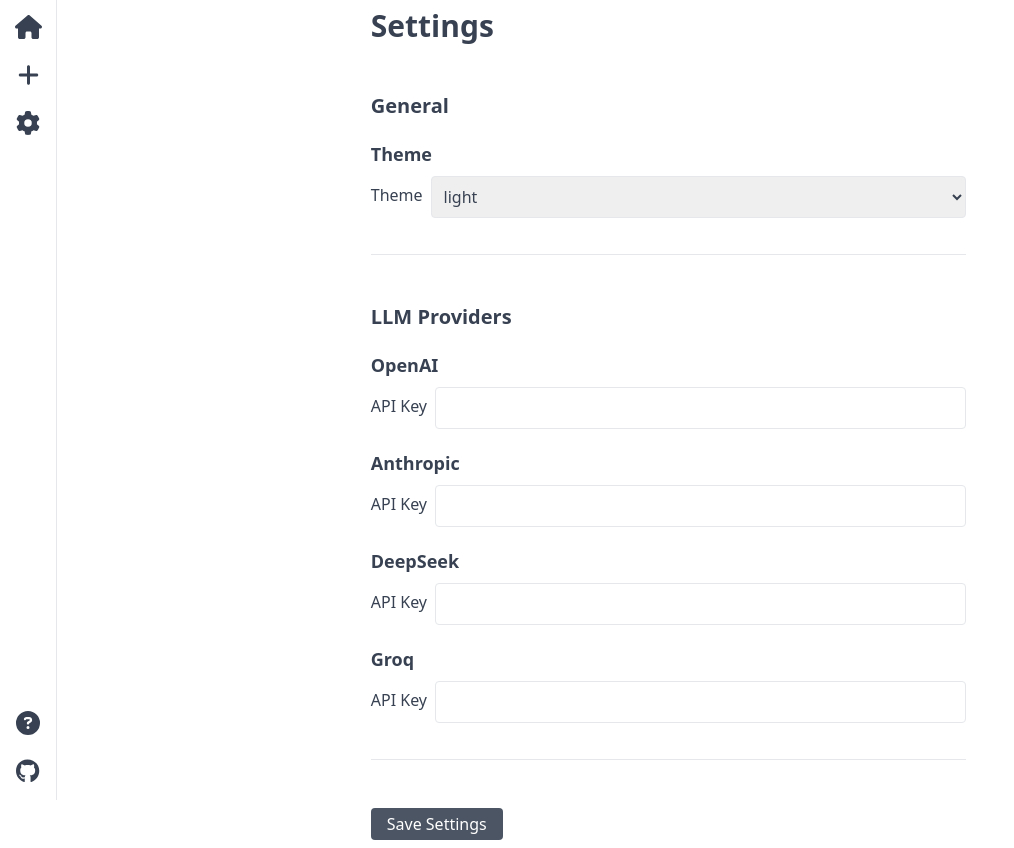
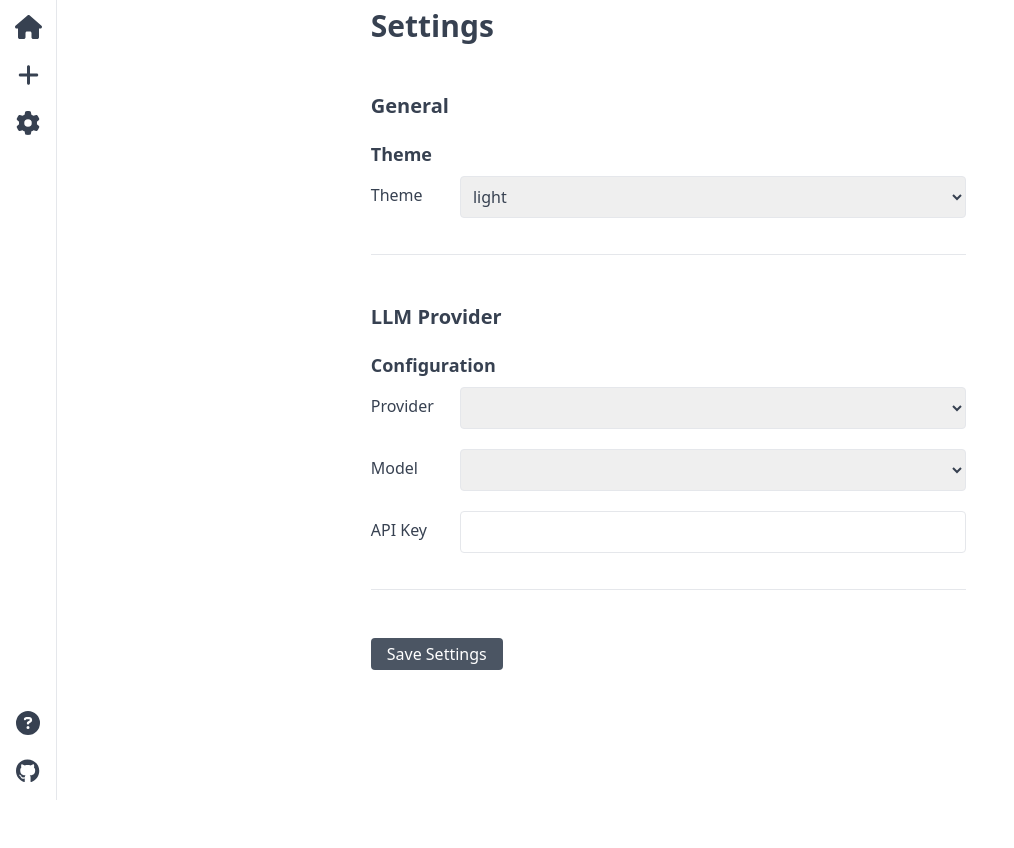
Before and after one commit to digovc/artifacts-ai, a Vue app: page /#/settings in a window 1280 px wide. Shown: the whole page, without its empty margins (0-1014 px from the left). After the commit the page ends 800 px from the top, so only its background shows below. Built offline with nearby package versions, Linux system fonts and the light colour scheme; what @guolao/vue-monaco-editor would draw is missing.

Commit message:
Simplify providers list.

```diff
--- a/src/components/Field.vue
+++ b/src/components/Field.vue
@@ -1,6 +1,6 @@
 <template>
   <div class="mb-5 flex space-x-2 items-center">
-    <label :for="label" class="block mb-1 whitespace-nowrap">{{ label }}</label>
+    <label :for="label" class="block mb-1 whitespace-nowrap w-24">{{ label }}</label>
     <input v-if="type === 'text'" :id="label" :value="modelValue" @input="updateValue" class="w-full p-2 border rounded"
            type="text"/>
     <input v-if="type === 'password'" :id="label" :value="modelValue" @input="updateValue" class="w-full p-2 border rounded"
@@ -13,9 +13,7 @@
 </template>
 
 <script setup>
-import { defineEmits, defineProps } from 'vue';
-
-defineProps({
+  defineProps({
   label: String,
   type: String,
   options: Array,
--- a/src/components/Group.vue
+++ b/src/components/Group.vue
@@ -6,8 +6,6 @@
 </template>
 
 <script setup>
-import { defineProps } from 'vue';
-
 defineProps({
   title: String,
 });
--- a/src/components/Subgroup.vue
+++ b/src/components/Subgroup.vue
@@ -6,8 +6,6 @@
 </template>
 
 <script setup>
-import { defineProps } from 'vue';
-
 defineProps({
   title: String,
 });
--- a/src/services/message-sender.js
+++ b/src/services/message-sender.js
@@ -1,6 +1,6 @@
 import database from "@/services/database.js";
-import openai from "@/services/providers/openai.js";
 import streamProvider from "@/services/stream-provider.js";
+import groq from "@/services/providers/groq.js";
 
 class MessageSender {
   async send(message, projectId) {
@@ -40,7 +40,8 @@
     };
 
     streamProvider.onStart$.next(0)
-    await openai.sendMessage(messages, onData);
+    // await openai.sendMessage(messages, onData);
+    await groq.sendMessage(messages, onData);
     streamProvider.onEnd$.next(0)
 
     const response = content;
--- /dev/null
+++ b/src/services/providers.js
@@ -0,0 +1,12 @@
+export const providers = [
+  { name: 'openai', label: 'OpenAI', url: 'https://api.openai.com', models: ['davinci', 'curie', 'babbage', 'ada'] },
+  { name: 'anthropic', label: 'Anthropic', url: 'https://api.anthropic.com', models: ['claude-v1', 'claude-v2'] },
+  { name: 'groq', label: 'Groq', url: 'https://api.groq.com', models: ['groq-model-1', 'groq-model-2'] },
+  { name: 'mistral', label: 'Mistral', url: 'https://api.mistral.com', models: ['mistral-small', 'mistral-large'] },
+  {
+    name: 'deepseek',
+    label: 'DeepSeek',
+    url: 'https://api.deepseek.com',
+    models: ['deepseek-standard', 'deepseek-advanced']
+  }
+];
--- a/src/views/settings/Settings.vue
+++ b/src/views/settings/Settings.vue
@@ -6,18 +6,12 @@
         <Field v-model="settings.general.theme" :options="['light', 'dark']" label="Theme" type="select"/>
       </Subgroup>
     </Group>
-    <Group title="LLM Providers">
-      <Subgroup title="OpenAI">
-        <Field v-model="settings.providers.openai.apiKey" label="API Key" type="password"/>
-      </Subgroup>
-      <Subgroup title="Anthropic">
-        <Field v-model="settings.providers.anthropic.apiKey" label="API Key" type="password"/>
-      </Subgroup>
-      <Subgroup title="DeepSeek">
-        <Field v-model="settings.providers.deepseek.apiKey" label="API Key" type="password"/>
-      </Subgroup>
-      <Subgroup title="Groq">
-        <Field v-model="settings.providers.groq.apiKey" label="API Key" type="password"/>
+    <Group title="LLM Provider">
+      <Subgroup title="Configuration">
+        <Field v-model="settings.provider.name" :options="providerOptions.map(option => option.label)" label="Provider"
+               type="select"/>
+        <Field v-model="settings.provider.model" :options="modelsForSelectedProvider" label="Model" type="select"/>
+        <Field v-model="settings.provider.apiKey" label="API Key" type="password"/>
       </Subgroup>
     </Group>
     <Button @click="saveSettings">Save Settings</Button>
@@ -25,48 +19,43 @@
 </template>
 
 <script setup>
-import { onMounted, ref } from 'vue';
+import { onMounted, ref, watch } from 'vue';
 import Group from '@/components/Group.vue';
 import Subgroup from '@/components/Subgroup.vue';
 import Field from '@/components/Field.vue';
 import Button from '@/components/Button.vue';
 import database from '@/services/database.js';
 import Title from "@/components/Title.vue";
+import { providers } from '@/services/providers.js';
 
 const settings = ref({
-  general: {
-    theme: 'light',
-  },
-  providers: {
-    openai: {
-      apiKey: '',
-    },
-    anthropic: {
-      apiKey: '',
-    },
-    deepseek: {
-      apiKey: '',
-    },
-    groq: {
-      apiKey: '',
-    },
-  },
+  general: { theme: 'light' },
+  provider: { name: '', url: '', model: '', apiKey: '' }
 });
+
+const providerOptions = providers;
+
+const modelsForSelectedProvider = ref([]);
 
 const loadSettings = () => {
   const settingsData = database.get('settings_0');
-
-  if (!settingsData?.id) return
-
+  if (!settingsData?.id) return;
+  settingsData.provider = settingsData.provider || {};
   settings.value = settingsData;
-  settings.value.providers.deepseek = settings.value.providers.deepseek || { apiKey: '' }
-  settings.value.providers.groq = settings.value.providers.groq || { apiKey: '' }
 };
 
 const saveSettings = () => {
+  const selectedProvider = providerOptions.find(option => option.label === settings.value.provider.name);
+  settings.value.provider.url = selectedProvider ? selectedProvider.url : '';
   settings.value.id = 'settings_0';
   database.update(settings.value);
 };
+
+watch(() => settings.value.provider.name, (newProvider) => {
+  const selectedProvider = providerOptions.find(option => option.label === newProvider);
+  modelsForSelectedProvider.value = selectedProvider ? selectedProvider.models : [];
+  settings.value.provider.model = '';
+});
 
 onMounted(() => {
   loadSettings();
```
